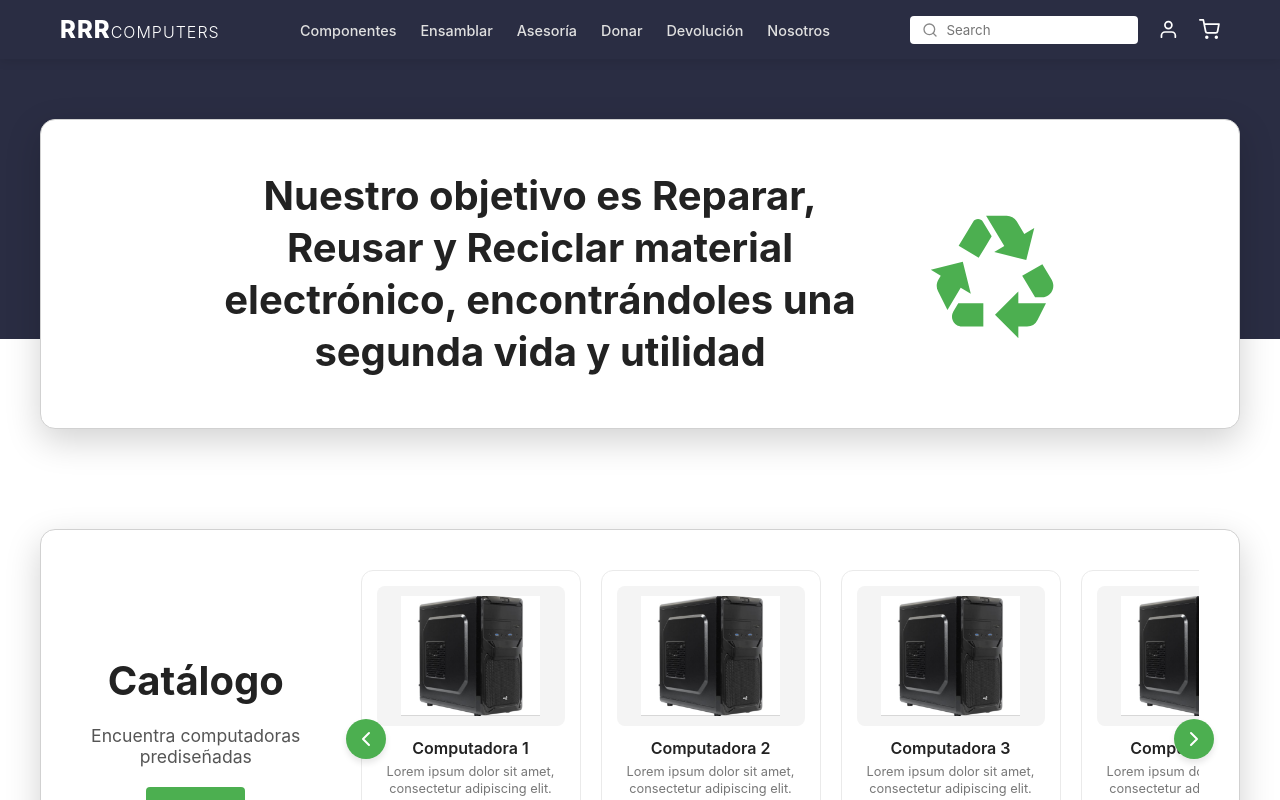
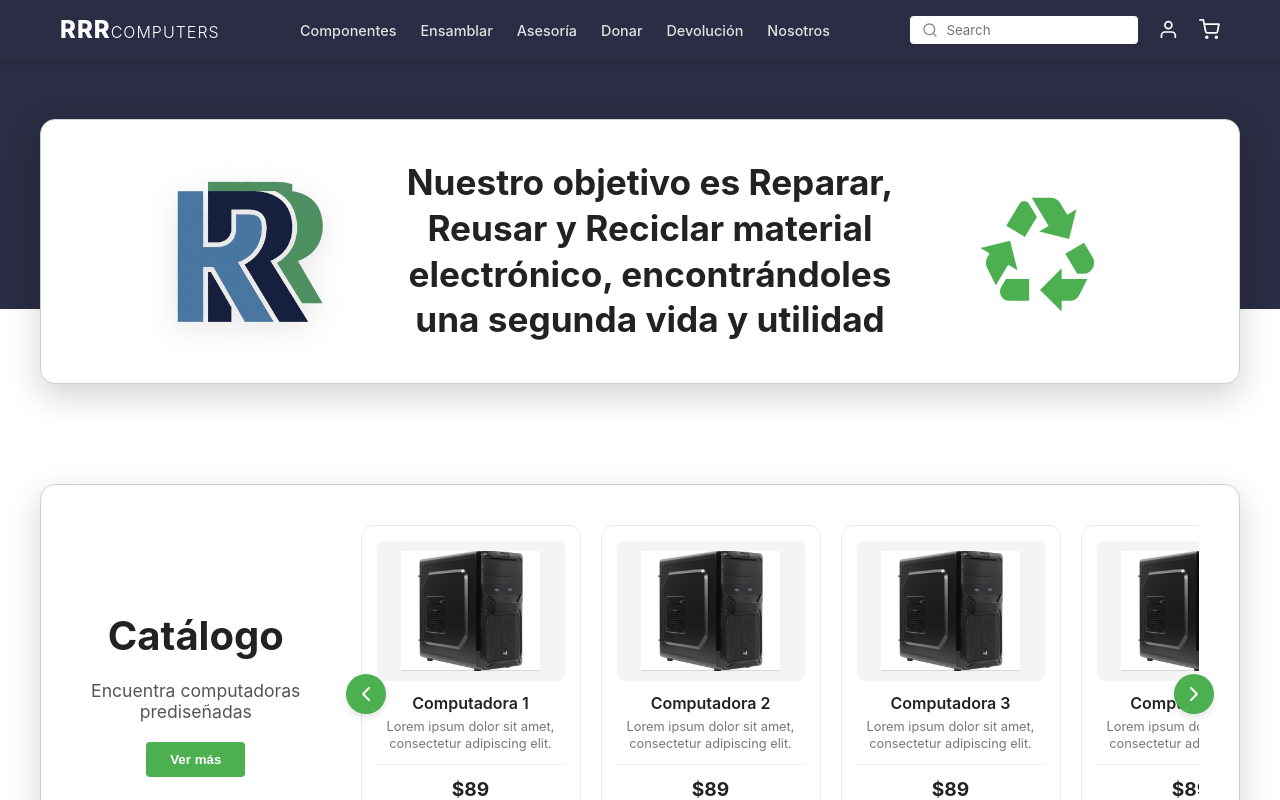
Before and after one commit to AleexCh08/rrr-computers, a React (Vite) app in the folder frontend/: page / in a window 1280 px wide. Shown: the top 800 px of the page. Built offline with nearby package versions, Linux system fonts and the light colour scheme.

Commit message:
logo en home

```diff
--- a/frontend/src/pages/Home.jsx
+++ b/frontend/src/pages/Home.jsx
@@ -30,18 +30,30 @@ export default function Home() {
         style={{ padding: '60px 20px', textAlign: 'center', position: 'relative', zIndex: 10 }}
       >
         <div style={{ position: 'absolute', top: 0, left: 0, right: 0, height: '65%', backgroundColor: 'var(--primary-dark)', zIndex: -1 }}></div>
+        <div className="container" style={{ background: 'white', padding: '40px 50px', borderRadius: '15px', boxShadow: '0 12px 35px rgba(0,0,0,0.18)', display: 'flex', alignItems: 'center', justifyContent: 'center', gap: '50px', border: '1px solid #d1d1d1' }}>
 
-        <div className="container" style={{ background: 'white', padding: '50px', borderRadius: '15px', boxShadow: '0 12px 35px rgba(0,0,0,0.18)', display: 'flex', alignItems: 'center', justifyContent: 'center', gap: '60px', border: '1px solid #d1d1d1' }}>
-            <h1 style={{ fontSize: '2.5rem', maxWidth: '650px', textAlign: 'center', lineHeight: '1.3' }}>
+            <motion.div
+              whileHover={{ scale: 1.05, rotate: 2 }}
+              initial={{ scale: 0.8, opacity: 0 }}
+              animate={{ scale: 1, opacity: 1 }}
+              transition={{ duration: 0.5, delay: 0.2 }}
+              style={{ flex: '0 0 auto', display: 'flex', justifyContent: 'center' }}
+            >
+              <img src="/favicon.png" alt="RRR Computers Logo" style={{ width: '150px', objectFit: 'contain', filter: 'drop-shadow(0px 8px 15px rgba(0,0,0,0.1))' }} />
+            </motion.div>
+
+            <h1 style={{ fontSize: '2.2rem', maxWidth: '550px', textAlign: 'center', lineHeight: '1.3', flex: '1 1 auto', margin: 0, color: 'var(--text-dark)' }}>
               Nuestro objetivo es Reparar, Reusar y Reciclar material electrónico, encontrándoles una segunda vida y utilidad
             </h1>
+
             <motion.div
-              whileHover={{ scale: 1.1 }}
+              whileHover={{ scale: 1.1, rotate: 2 }}
               transition={{ duration: 0.3 }}
-              style={{ fontSize: '140px', color: 'var(--accent-green)', cursor: 'pointer', display: 'flex' }}
+              style={{ fontSize: '130px', color: 'var(--accent-green)', display: 'flex', flex: '0 0 auto' }}
             >
               <MdRecycling />
             </motion.div>
+
         </div>
       </motion.section>
 
```
